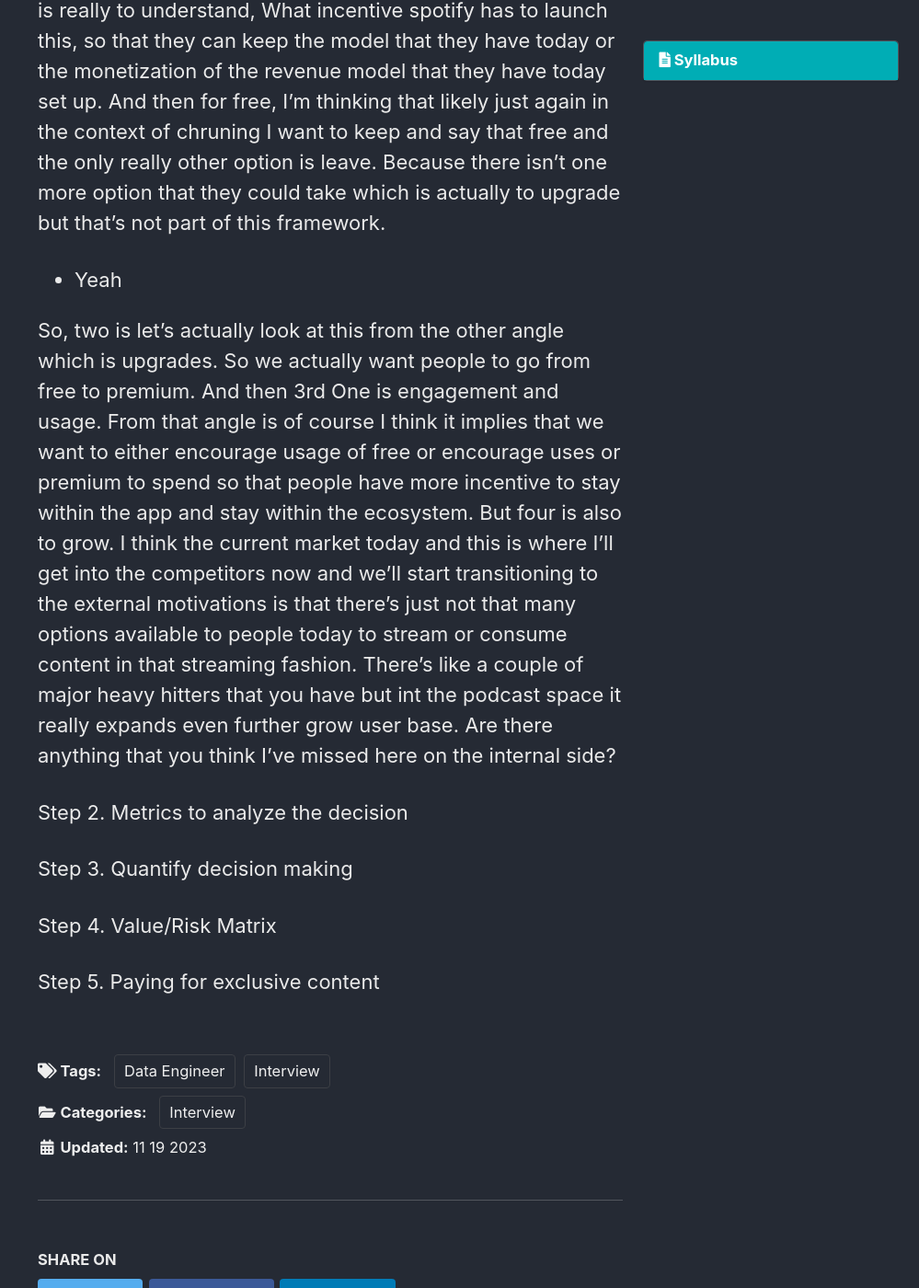
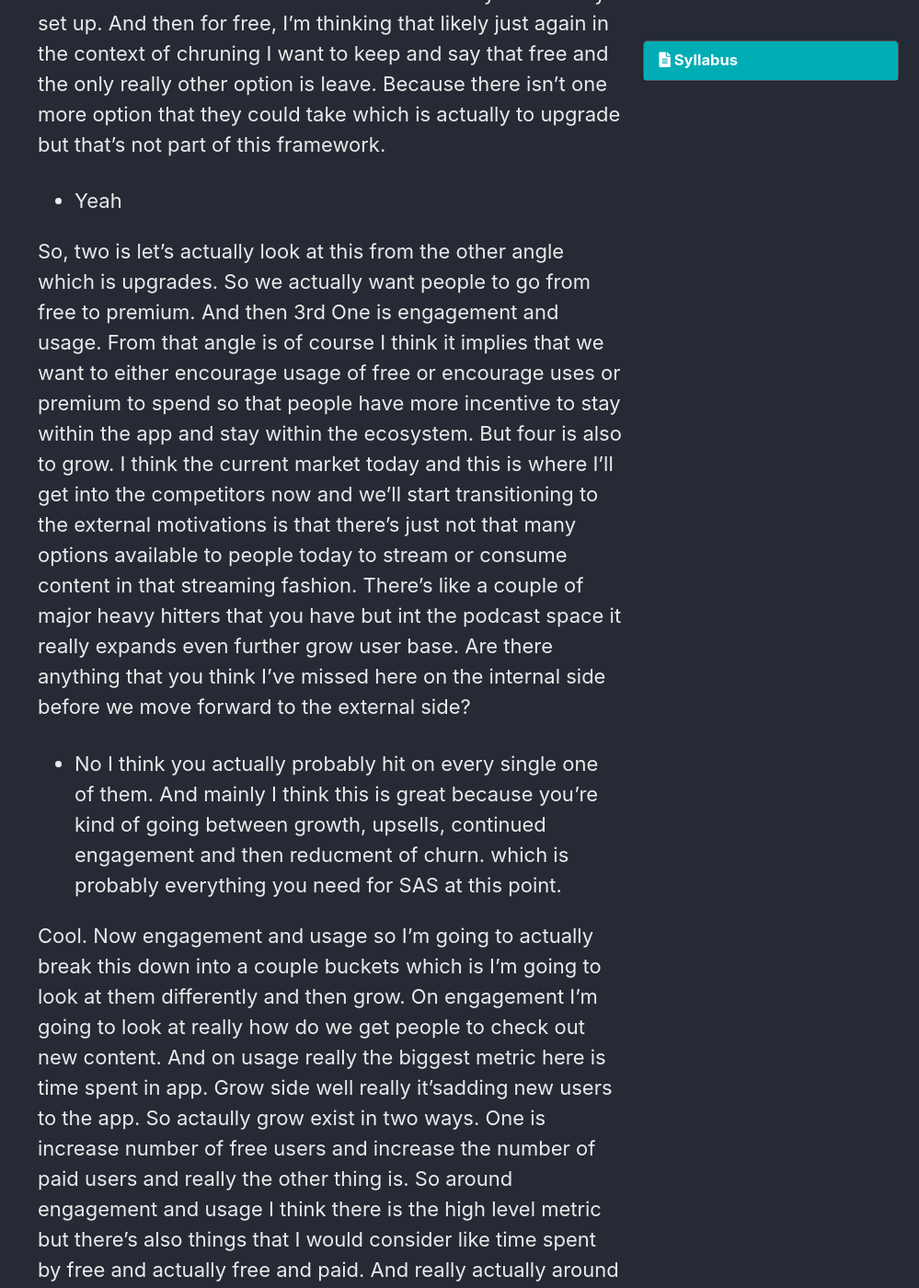
Before and after one commit to PyChanyoung/PyChanyoung.github.io, a Jekyll site: the page built from _posts/2023-11-19-SportifyDataScientistBusinessCaseIntervew.md, in a window 1280 px wide and 1400 px high, scrolled down 4038 px. Shown: the whole window at 92% size, without its empty margins (281-1280 px from the left). Built offline with Jekyll 4.4.1, drawn with Linux system fonts in a browser that asks for light colours; cached includes are drawn as plain includes; some web fonts are replaced; comment, search, counter and statistics services are not loaded; some of the changed text lies outside the part shown.

Commit message:
interview video summary

````diff
--- a/_posts/2023-11-19-SportifyDataScientistBusinessCaseIntervew.md
+++ b/_posts/2023-11-19-SportifyDataScientistBusinessCaseIntervew.md
@@ -11,11 +11,13 @@ author_profile: false
 
 **Note**: The following content is summarized from [Spotify Data Scientist Business Case Interview](https://youtu.be/ALSU1nZaxBo) from the [Jay Feng](https://www.youtube.com/@iqjayfeng) channel.
 
+```
 Question
 
 A media company makes its money from monthly subscription fees. The company is considering entering the podcast space.
 
 How would you measure the impact on customer lifetime value of such a move?
+```
 
 Step 1. Clarifiying questions & assumptions
 
@@ -54,7 +56,19 @@ Cool, so I guess really the challenge I think that spotify is probably having is
 
 - Yeah
 
-So, two is let's actually look at this from the other angle which is upgrades. So we actually want people to go from free to premium. And then 3rd One is engagement and usage. From that angle is of course I think it implies that we want to either encourage usage of free or encourage uses or premium to spend so that people have more incentive to stay within the app and stay within the ecosystem. But four is also to grow. I think the current market today and this is where I'll get into the competitors now and we'll start transitioning to the external motivations is that there's just not that many options available to people today to stream or consume content in that streaming fashion. There's like a couple of major heavy hitters that you have but int the podcast space it really expands even further grow user base. Are there anything that you think I've missed here on the internal side?
+So, two is let's actually look at this from the other angle which is upgrades. So we actually want people to go from free to premium. And then 3rd One is engagement and usage. From that angle is of course I think it implies that we want to either encourage usage of free or encourage uses or premium to spend so that people have more incentive to stay within the app and stay within the ecosystem. But four is also to grow. I think the current market today and this is where I'll get into the competitors now and we'll start transitioning to the external motivations is that there's just not that many options available to people today to stream or consume content in that streaming fashion. There's like a couple of major heavy hitters that you have but int the podcast space it really expands even further grow user base. Are there anything that you think I've missed here on the internal side before we move forward to the external side?
+
+- No I think you actually probably hit on every single one of them. And mainly I think this is great because you're kind of going between growth, upsells, continued engagement and then reducment of churn. which is probably everything you need for SAS at this point.
+
+Cool. Now engagement and usage so I'm going to actually break this down into a couple buckets which is I'm going to look at them differently and then grow.
+On engagement I'm going to look at really how do we get people to check out new content. And on usage really the biggest metric here is time spent in app. Grow side well really it'sadding new users to the app. So actaully grow exist in two ways. One is increase number of free users and increase the number of paid users and really the other thing is. So around engagement and usage I think there is the high level metric but there's also things that I would consider like time spent by free and actually free and paid. And really actually around churn, so I don't want to miss that as well why would anybody churn in the first place well. It's because they have another source of consuming content. So, not it's time to look at really the competitors.
+I'm gonna look at the leave aspect and they can leave to a couple different options. One is Youtube Music, one is Apple service, and the other is really like I think those are the two biggest names right now and then there's like this other category and that other category breaks down into things like stitcher, let's say pocket casts, and you have like the news agencies as well that all have their own native apps. Is this all making sense for now? And then is there anywhere you want me to clarify and go back to this make sense?
+
+- I think specifically we should probably start drawing it in into how podcasts affect the space right because we're still talking about kind of music and their core business model of spotify. And so specifically we start thinking about how potcasts kind of affect these four metrics where do you think the first one kind of stands out of like all four of them?
+
+I think the biggest reason to launch podcasts is to make sure that people stay, people that are in the spotify ecosystem stay within the spotify ecosystem. So it's really increasing like staying power if you want to call it.
+
+- So decreasement of churn and I guess why do you say that one versus like growth and the other one engagement and then I think was it upsells?
 
 Step 2. Metrics to analyze the decision
 
````
